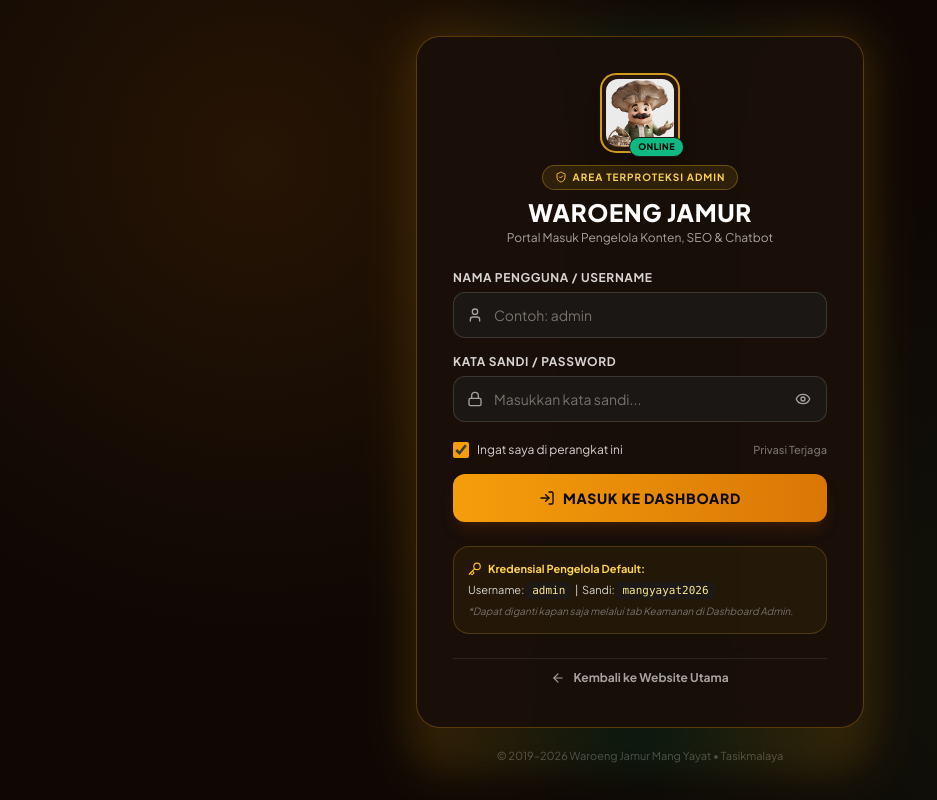
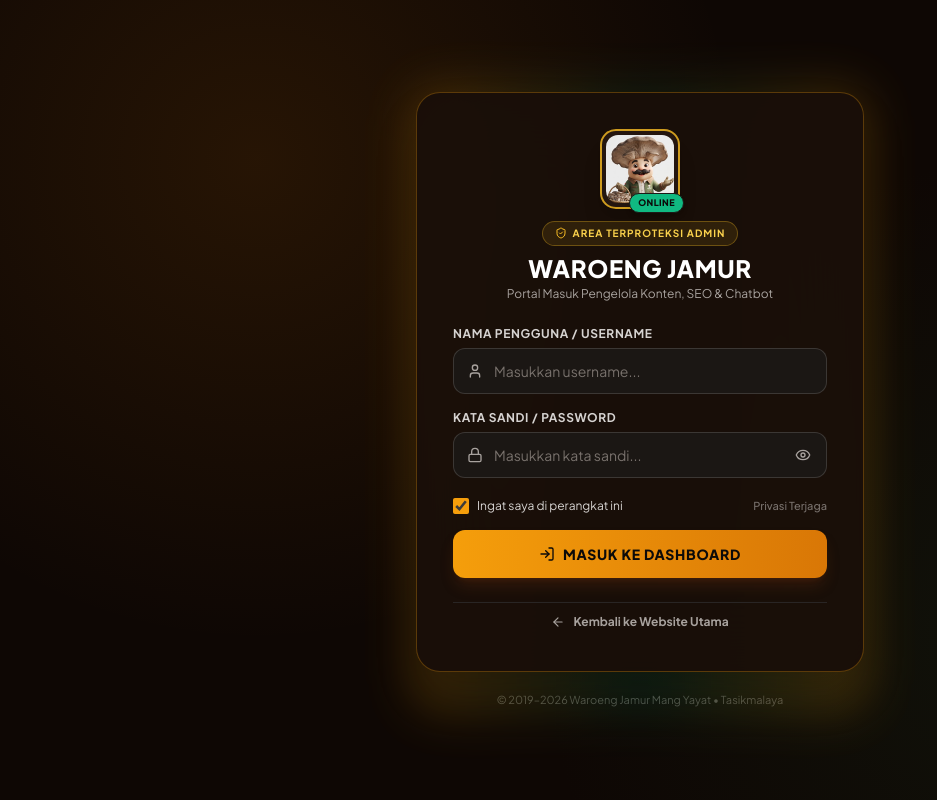
Before and after one commit to nenkai194-wq/waroengjamurmangyayat, a plain HTML site: page login.html in a window 1280 px wide. Shown: the whole page, without its empty margins (0-937 px from the left). Drawn offline with nearby package versions, Linux system fonts and the light colour scheme.

Commit message:
Remove default credentials hint from login page for production security

```diff
--- a/login.html
+++ b/login.html
@@ -128,7 +128,7 @@
               id="usernameInput"
               required
               autocomplete="username"
-              placeholder="Contoh: admin"
+              placeholder="Masukkan username..."
               class="w-full pl-10 pr-4 py-3 rounded-xl bg-stone-900/90 border border-stone-700/80 text-white text-xs sm:text-sm placeholder-stone-500 focus:outline-none focus:ring-2 focus:ring-amber-500 focus:border-amber-500 transition-all">
           </div>
         </div>
@@ -178,19 +178,6 @@
         </button>
 
       </form>
-
-      <!-- Account Hint Note -->
-      <div class="p-3.5 rounded-2xl bg-amber-400/5 border border-amber-400/20 text-[11px] text-stone-400 space-y-1">
-        <div class="flex items-center gap-1.5 font-bold text-amber-300">
-          <i data-lucide="key" class="w-3.5 h-3.5 text-amber-400"></i>
-          <span>Kredensial Pengelola Default:</span>
-        </div>
-        <p class="leading-relaxed text-stone-300">
-          Username: <code class="px-1.5 py-0.5 bg-stone-900 rounded font-mono text-amber-200">admin</code> &nbsp;|&nbsp;
-          Sandi: <code class="px-1.5 py-0.5 bg-stone-900 rounded font-mono text-amber-200">mangyayat2026</code>
-        </p>
-        <span class="block text-[10px] text-stone-500 italic">*Dapat diganti kapan saja melalui tab Keamanan di Dashboard Admin.</span>
-      </div>
 
       <!-- Back to Frontend Link -->
       <div class="pt-2 text-center border-t border-stone-800">
```
